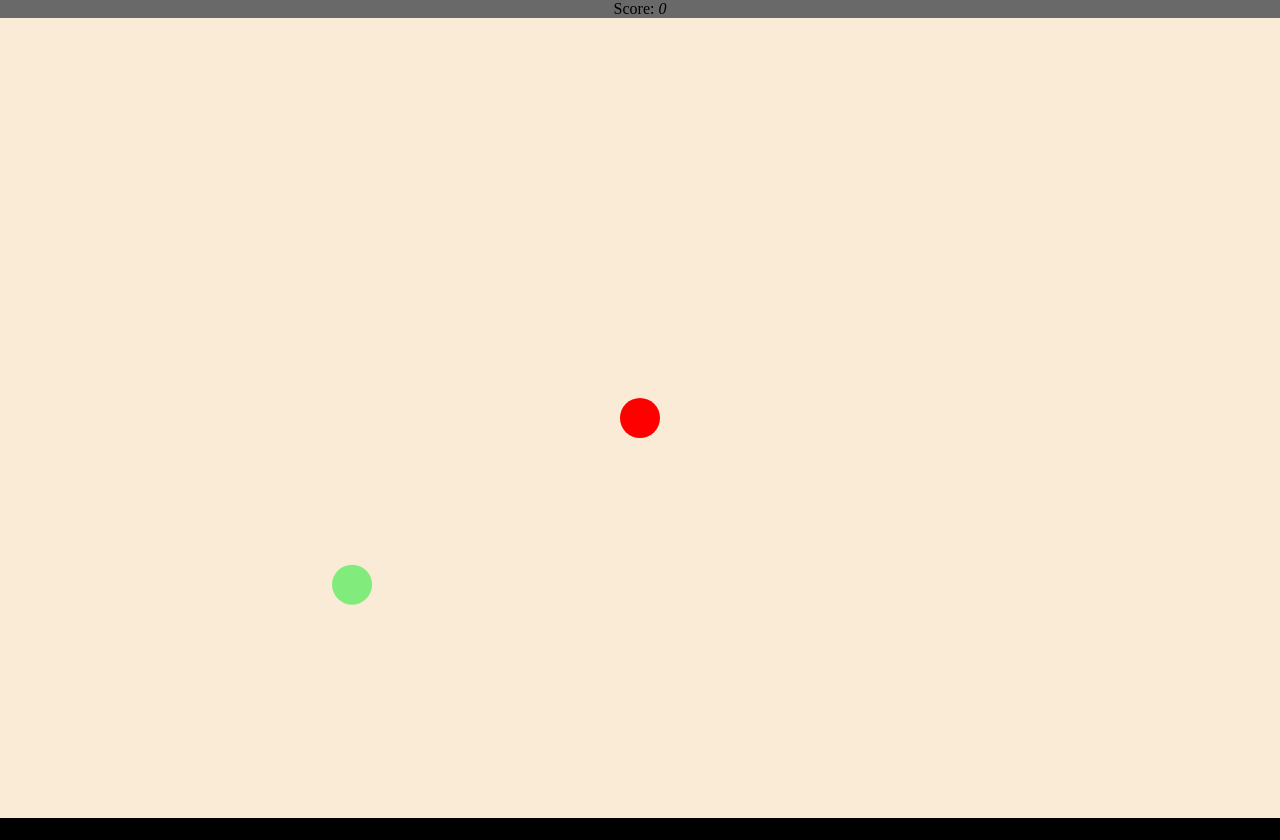
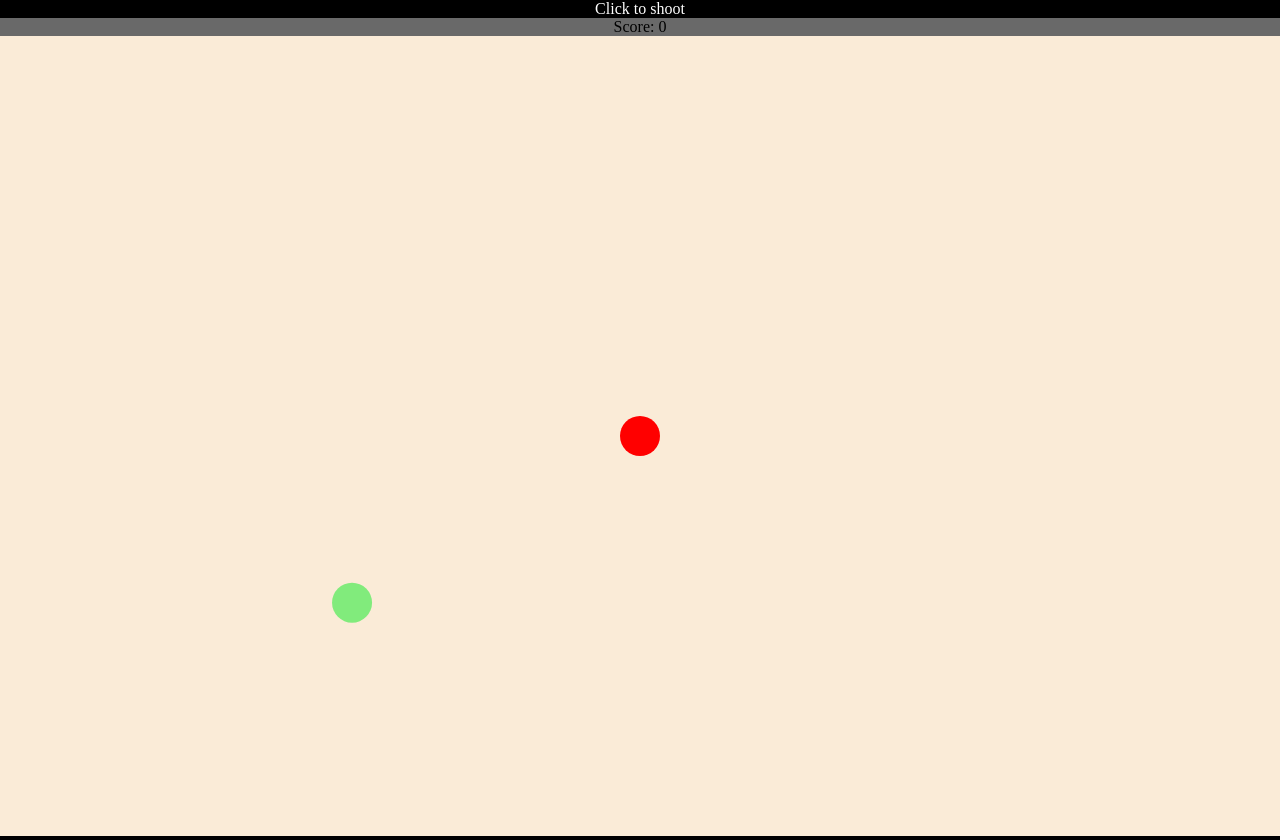
Before and after one commit to BillalAsif/game, a plain HTML site: page index.html in a window 1280 px wide. Drawn offline with Linux system fonts and the light colour scheme.

Commit message:
score code updated

```diff
--- a/css/style.css
+++ b/css/style.css
@@ -13,3 +13,8 @@ body {
     background-color: dimgray;
     text-align: center;
 }
+
+.instruction {
+    color: white;
+    text-align: center;
+}
--- a/index.html
+++ b/index.html
@@ -14,12 +14,10 @@
 
 <body>
 
-    <div class="score">Score: <i id="score"></i></div>
-    <canvas id="mainCanvas" height="500px" width="1000px">
+    <div class="instruction">Click to shoot</div>
+    <div class="score">Score: <span id="score"></span></div>
 
-
-
-    </canvas>
+    <canvas id="mainCanvas" height="500px" width="1000px"></canvas>
 
     <script src="js/script.js"></script>
 
--- a/js/script.js
+++ b/js/script.js
@@ -2,9 +2,10 @@
 var canvas = document.getElementById("mainCanvas");
 var c = canvas.getContext("2d");
 resize();
+//Create enemy
+let startGame = setInterval(randomEnemies, 1000);
 
-var score = document.getElementById("score");
-score.textContent = 0;
+
 
 class Player {
 
@@ -86,8 +87,20 @@ class Enemies {
         this.x = this.x - this.velocity.x;
         this.y = this.y - this.velocity.y;
 
+        if (this.x < (canvas.width / 2) && this. y < (canvas.height / 2)) {
+
+            alert("Game Over!");
+            clearInterval(startGame);//fix this
+
+        }
+
     }
 }
+
+
+const fireMultipleMissiles = [];
+const enemyApproach = [];
+
 
 //Event Listeners
 canvas.addEventListener('click', (event) => {
@@ -97,11 +110,6 @@ canvas.addEventListener('click', (event) => {
     fireMultipleMissiles.push(new Missile(canvas.width / 2, canvas.height / 2, 2, "blue", velocity));
 
 });
-
-
-const fireMultipleMissiles = [];
-const enemyApproach = [];
-
 
 //Functions
 function animate() {
@@ -118,13 +126,13 @@ function animate() {
         enemy.update();
 
         fireMultipleMissiles.forEach((missile) => {
+
             const distance = Math.hypot(missile.x - enemy.x, missile.y - enemy.y);
+
             if (distance - (enemy.radius - missile.radius) < 1) {
-
                 enemyApproach.splice(enemyApproach.indexOf(enemy), 1);
                 fireMultipleMissiles.splice(fireMultipleMissiles.indexOf(missile), 1);
                 score.textContent = parseInt(score.textContent) + 1;
-
             }
 
         })
@@ -160,6 +168,14 @@ function randomEnemies() {
 
 }
 
+var score = document.getElementById("score");
+score.textContent = 0;
+
+//Start game
+drawPlayer();
+animate();
+animate(); //2x speed
+
 function drawPlayer() {
 
     let x = canvas.width / 2;
@@ -169,13 +185,3 @@ function drawPlayer() {
     player.draw();
 
 }
-
-
-//Start game
-drawPlayer();
-animate();
-animate(); //2x speed
-var gameStatus = false;
-
-//Create enemy
-setInterval(randomEnemies, 1000);
```
